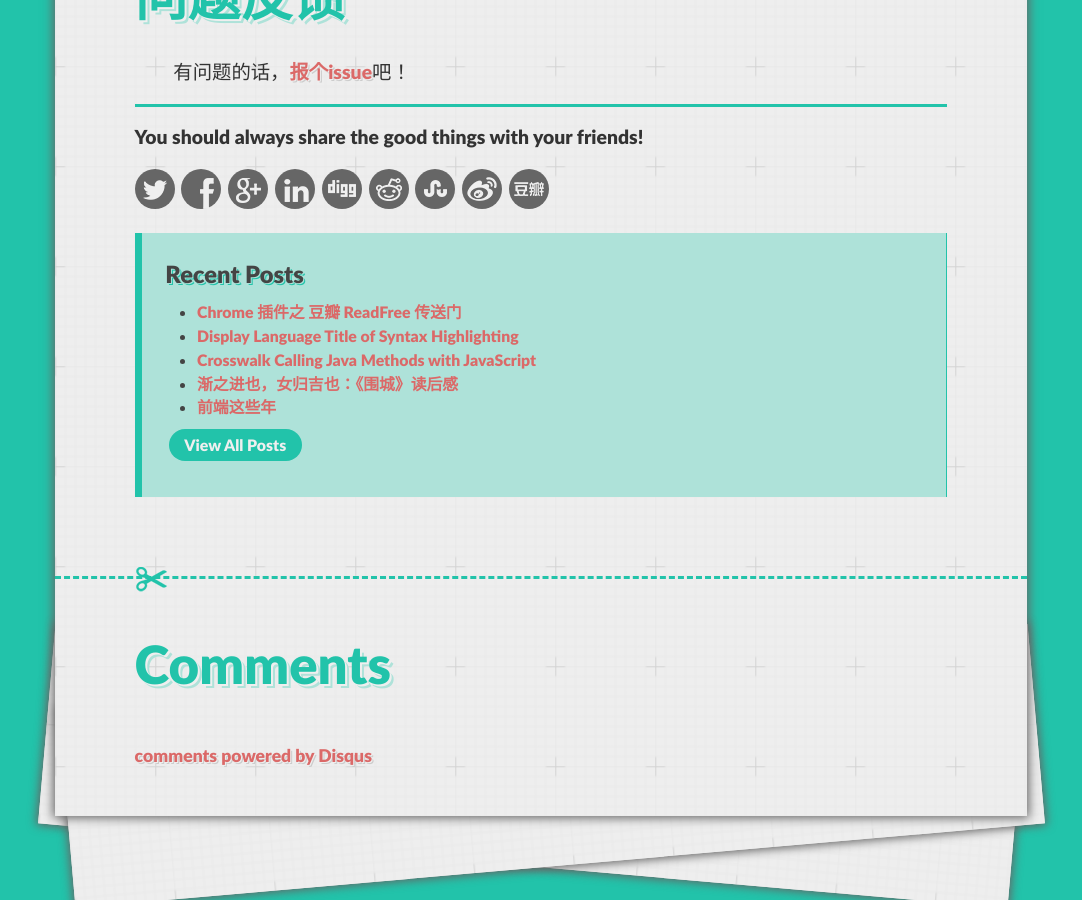
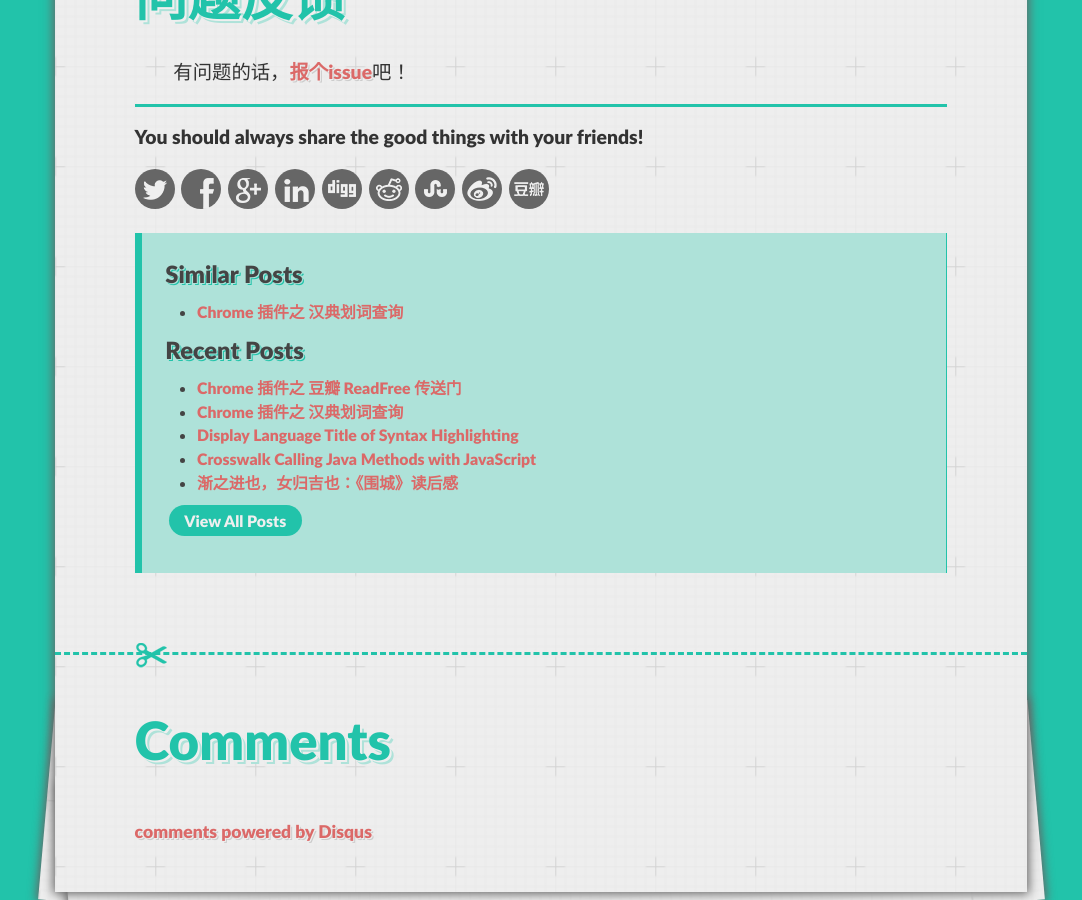
Before and after one commit to Ovilia/blog, a Jekyll site: the page built from _posts/2014-09-01-readfree-chrome-extension.md, in a window 1280 px wide and 900 px high, scrolled down 2692 px. Shown: the whole window, without its empty margins (99-1181 px from the left). Built offline with Jekyll 4.4.1, drawn with Linux system fonts in a browser that asks for light colours; Markdown is read by kramdown in place of the engine named in the settings; some of the changed lines change nothing that is shown.

Commit message:
new post :postbox:

```diff
--- /dev/null
+++ b/_posts/2014-09-01-handian-chrome-extension.md
@@ -0,0 +1,52 @@
+---
+title: 汉典划词查询
+subtitle: Chrome 插件之
+time: 2014.09.01 21:16:49
+layout: post
+tags:
+- ChromeExtension
+- 汉典
+- ReleaseNote
+excerpt: 汉典划词查询插件是能够在任何页面用汉典划词查询的工具，是文学爱好者不可或缺的利器！
+---
+
+Extension汉典划词查询插件是能够在任何页面用汉典划词查询的工具，是文学爱好者不可或缺的利器！
+
+<p class="no-indent"><a class="button" href="https://chrome.google.com/webstore/detail/%E6%B1%89%E5%85%B8%E5%88%92%E8%AF%8D%E6%9F%A5%E8%AF%A2/pjcmbkecgompjciiingblpjhabmjonkb" target="_blank">到Chrome Web Store下载</a></p>
+
+# 核心功能
+
+1. 在任何页面内使用<a href="http://www.zdic.net/" target="_blank">汉典</a>划词搜索
+2. 启用、禁用插件
+
+# 截图
+
+![](https://raw.githubusercontent.com/Ovilia/handian-chrome-extension/master/res/screenshoot.png)
+
+# 下载地址
+
+## <a href="https://chrome.google.com/webstore/detail/%E6%B1%89%E5%85%B8%E5%88%92%E8%AF%8D%E6%9F%A5%E8%AF%A2/pjcmbkecgompjciiingblpjhabmjonkb" target="_blank">到Chrome Web Store下载</a>
+
+## 如果你不能访问Chrome Web Store
+
+（以下方法是仅适用于Chrome Web Store无法访问时的临时解决方法，每次打开浏览器可能都会被Chrome询问是否需要移除。）
+
+1. 在<a href="https://github.com/Ovilia/handian-chrome-extension/tree/master/download">download文件夹</a>选择版本号最大的文件下载
+2. 打开Chrome，菜单->工具->扩展程序
+3. 将已下载的crx文件拖入Chrome窗口
+
+# 使用方法
+
+安装后请刷新或打开新的链接使用。注意按钮为绿色的“典”字时，插件为开启状态，否则为关闭状态。
+
+![](https://raw.githubusercontent.com/Ovilia/handian-chrome-extension/master/res/screenshoot-1.png)
+
+# 关于作者
+
+本插件的作者是一个前端设计师（其实真实身份是程旭媛），可以在以下地方找到她：
+
+{% include follow.html %}
+
+# 问题反馈
+
+有问题的话，<a href="https://github.com/Ovilia/handian-chrome-extension/issues/new">报个issue</a>吧！
--- a/_posts/2014-09-01-readfree-chrome-extension.md
+++ b/_posts/2014-09-01-readfree-chrome-extension.md
@@ -11,7 +11,7 @@
 excerpt: <a href="http://readfree.me/" target="_blank">*ReadFree*</a> 是超好用的电子书分享平台，在这里能找到很多适合在 Kindle 上阅读的 *mobi* 等格式的电子书。至于*豆瓣读书*就更不用介绍啦~ 本插件能够让你在豆瓣读书页面点击一个按钮，直接传送到 ReadFree 页面。
 ---
 
-<a class="no-indent button" href="https://chrome.google.com/webstore/detail/%E8%B1%86%E7%93%A3readfree%E4%BC%A0%E9%80%81%E9%97%A8/nnijmebffagpcclklhofdkjeimnmckjp?hl=en&gl=CN" target="_blank">到Chrome Web Store下载</a>
+<p class="no-indent"><a class="button" href="https://chrome.google.com/webstore/detail/%E8%B1%86%E7%93%A3readfree%E4%BC%A0%E9%80%81%E9%97%A8/nnijmebffagpcclklhofdkjeimnmckjp?hl=en&gl=CN" target="_blank">到Chrome Web Store下载</a></p>
 
 # 功能简介
 
@@ -21,7 +21,7 @@
 
 # 截图
 
-![](https://github.com/Ovilia/readfree-chrome-extension/raw/master/res/screenshot.png)
+![](https://raw.githubusercontent.com/Ovilia/readfree-chrome-extension/master/res/screenshot.png)
 
 # 下载地址
 
```
